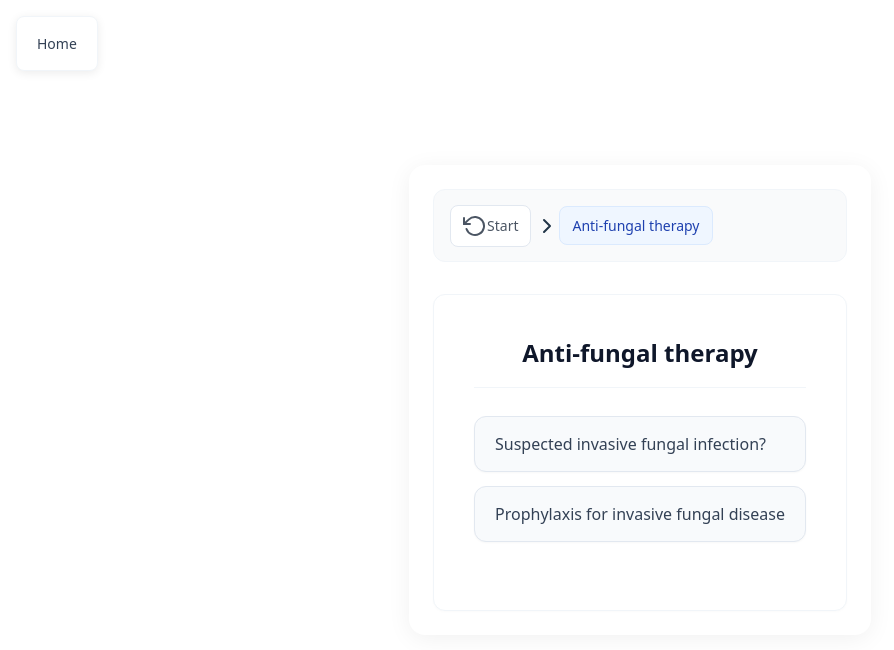
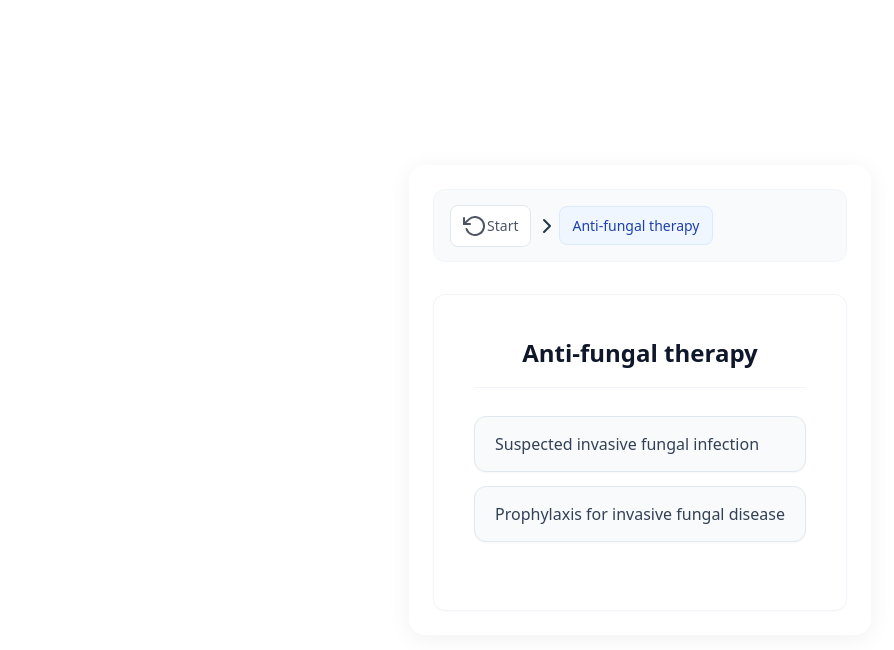
Before and after one commit to graceoreilly/decision-tree, a React (Vite) app: page / in a window 1280 px wide. Shown: the top 650 px of the page, without its empty margins (0-894 px from the left). Built offline with nearby package versions, Linux system fonts and the light colour scheme.

Commit message:
tidy up of code

```diff
--- a/src/App.tsx
+++ b/src/App.tsx
@@ -1,21 +1,9 @@
-import { BrowserRouter, Routes, Route, Link } from 'react-router-dom';
-// import DecisionMap from './Unused/DecisionMap/DecisionMap';
 import Home from './Home/Home';
 import './App.css';
 
 export default function App() {
 
   return (
-    <BrowserRouter>
-    <nav>
-      <Link to="/">Home</Link>
-      {/* <Link to="/decisionmap">Decision Map</Link> */}
-    </nav>
-
-    <Routes>
-      <Route path="/" element={<Home />} />
-      {/* <Route path="/decisionmap" element={<DecisionMap />} /> */}
-    </Routes>
-  </BrowserRouter>
+      <Home />
   );
 }
--- a/src/Data/treeType.ts
+++ b/src/Data/treeType.ts
@@ -14,7 +14,7 @@ export type TreeNodeType = {
       id: "root",
       content: "Anti-fungal therapy",
       options: [
-        { text: "Suspected invasive fungal infection?", nextNodeId: "suspected" },
+        { text: "Suspected invasive fungal infection", nextNodeId: "suspected" },
         { text: "Prophylaxis for invasive fungal disease", nextNodeId: "prophylaxis" },
       ],
     },
```
